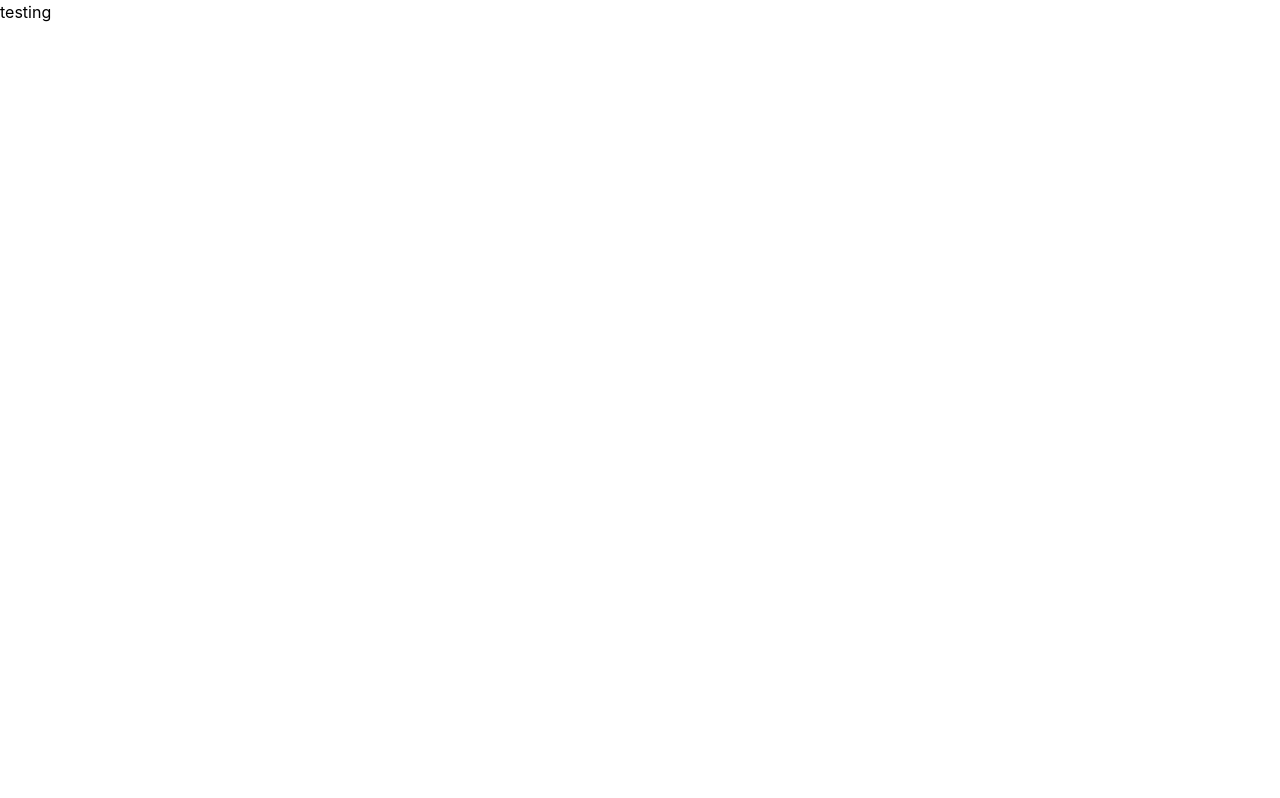
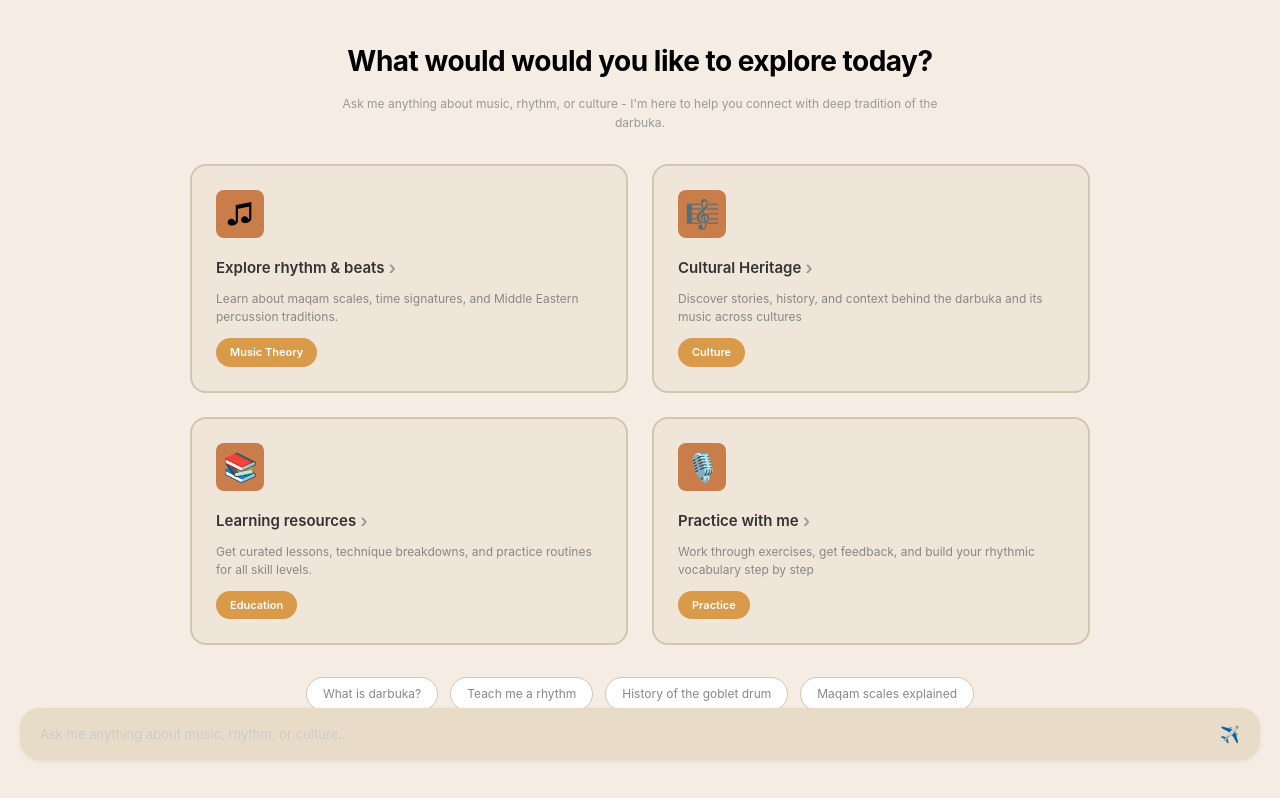
Before and after one commit to assignments-in-university/darbuka-chatbot, a Vue app in the folder frontend/: page / in a window 1280 px wide. Built offline with nearby package versions, Linux system fonts and the light colour scheme.

Commit message:
Add category cards, quick actions, and chat input for darbuka exploration.

```diff
--- a/frontend/src/views/Index.vue
+++ b/frontend/src/views/Index.vue
@@ -1,3 +1,137 @@
-<script lang="ts"></script>
+<script setup lang="ts">
+import { ref } from 'vue';
 
-<template>testing</template>
+const userMessage = ref('');
+const selectedCategory = ref<string | null>(null);
+
+const categories = [
+  {
+    id: 'rhythm',
+    title: 'Explore rhythm & beats',
+    description: 'Learn about maqam scales, time signatures, and Middle Eastern percussion traditions.',
+    icon: '♫',
+    tag: 'Music Theory',
+  },
+  {
+    id: 'culture',
+    title: 'Cultural Heritage',
+    description: 'Discover stories, history, and context behind the darbuka and its music across cultures',
+    icon: '🎼',
+    tag: 'Culture',
+  },
+  {
+    id: 'learning',
+    title: 'Learning resources',
+    description: 'Get curated lessons, technique breakdowns, and practice routines for all skill levels.',
+    icon: '📚',
+    tag: 'Education',
+  },
+  {
+    id: 'practice',
+    title: 'Practice with me',
+    description: 'Work through exercises, get feedback, and build your rhythmic vocabulary step by step',
+    icon: '🎙️',
+    tag: 'Practice',
+  },
+];
+
+const quickActions = [
+  'What is darbuka?',
+  'Teach me a rhythm',
+  'History of the goblet drum',
+  'Maqam scales explained',
+  'Play a pattern',
+];
+
+const handleCategoryClick = (categoryId: string) => {
+  selectedCategory.value = categoryId;
+};
+
+const handleQuickAction = (action: string) => {
+  userMessage.value = action;
+};
+
+const handleSendMessage = () => {
+  if (userMessage.value.trim()) {
+    console.log('Sending:', userMessage.value);
+    userMessage.value = '';
+  }
+};
+</script>
+
+<template>
+  <div class="flex flex-col h-screen bg-[#f5ede3] px-5 py-10">
+    <!-- Main Content -->
+    <div class="flex-1 overflow-y-auto flex flex-col items-center">
+      <div class="text-center mb-8">
+        <h1 class="text-[28px] font-bold text-black m-0 mb-3 tracking-[-0.5px]">What would would you like to explore today?</h1>
+        <p class="text-xs text-[#999999] max-w-150 leading-[1.6] m-0">
+          Ask me anything about music, rhythm, or culture - I'm here to help you connect with deep tradition of the darbuka.
+        </p>
+      </div>
+
+      <!-- Category Cards Grid -->
+      <div class="grid grid-cols-2 gap-6 max-w-225 w-full mb-8 max-[768px]:grid-cols-1">
+        <div
+          v-for="category in categories"
+          :key="category.id"
+          class="bg-[#efe5d8] border-2 border-[#d4c4b0] rounded-2xl p-6 cursor-pointer transition-all duration-300 flex flex-col hover:border-[#c97d4a] hover:bg-[#e8dcc8]"
+          :class="{ 'border-[#c97d4a] bg-[#e8dcc8]': selectedCategory === category.id }"
+          @click="handleCategoryClick(category.id)"
+        >
+          <div class="text-[28px] mb-4 bg-[#c97d4a] w-12 h-12 rounded-lg flex items-center justify-center">
+            {{ category.icon }}
+          </div>
+          <h3 class="text-[15px] font-semibold text-[#333333] m-0 mb-2 flex items-center gap-1">
+            {{ category.title }} <span class="text-lg text-[#999999]">›</span>
+          </h3>
+          <p class="text-xs text-[#888888] m-0 mb-3 leading-normal flex-1">
+            {{ category.description }}
+          </p>
+          <div class="inline-block bg-[#d99a4a] text-white px-3.5 py-1.5 rounded-[20px] text-[11px] font-semibold w-fit">
+            {{ category.tag }}
+          </div>
+        </div>
+      </div>
+
+      <!-- Quick Actions -->
+      <div class="flex flex-wrap gap-3 justify-center max-w-175 mb-8 max-[768px]:flex-col">
+        <button
+          v-for="(action, index) in quickActions"
+          :key="index"
+          class="bg-white border border-[#d4c4b0] rounded-[20px] px-4 py-2 text-xs text-[#888888] cursor-pointer transition-all duration-200 whitespace-nowrap hover:border-[#c97d4a] hover:text-[#c97d4a] max-[768px]:w-full"
+          :class="action === 'Play a pattern' ? 'bg-[#d99a4a] text-white border-[#d99a4a] hover:bg-[#c97d4a]' : ''"
+          @click="handleQuickAction(action)"
+        >
+          {{ action }}
+        </button>
+      </div>
+    </div>
+
+    <!-- Chat Input -->
+    <div class="w-full `max-w-125` mx-auto">
+      <div class="flex items-center gap-2.5 bg-[#e8dcc8] rounded-[20px] px-3 py-2 shadow-[0_1px_4px_rgba(0,0,0,0.08)]">
+        <textarea
+          v-model="userMessage"
+          rows="1"
+          class="flex-1 border-none outline-none bg-transparent text-[13px] text-[#888888] px-2 py-0 resize-none leading-[1.4] `max-h-30` overflow-y-auto placeholder:text-[#cccccc] self-center"
+          placeholder="Ask me anything about music, rhythm, or culture..."
+
+          @input="
+            (e) => {
+              const el = (e.target as HTMLTextAreaElement);
+              el.style.height = 'auto';
+              el.style.height = el.scrollHeight + 'px';
+            }
+          "
+        ></textarea>
+        <button
+          class="bg-transparent border-none cursor-pointer text-base px-2 py-1.5 transition-transform duration-200 hover:scale-110 shrink-0"
+          @click="handleSendMessage"
+        >
+          ✈️
+        </button>
+      </div>
+    </div>
+  </div>
+</template>
```
